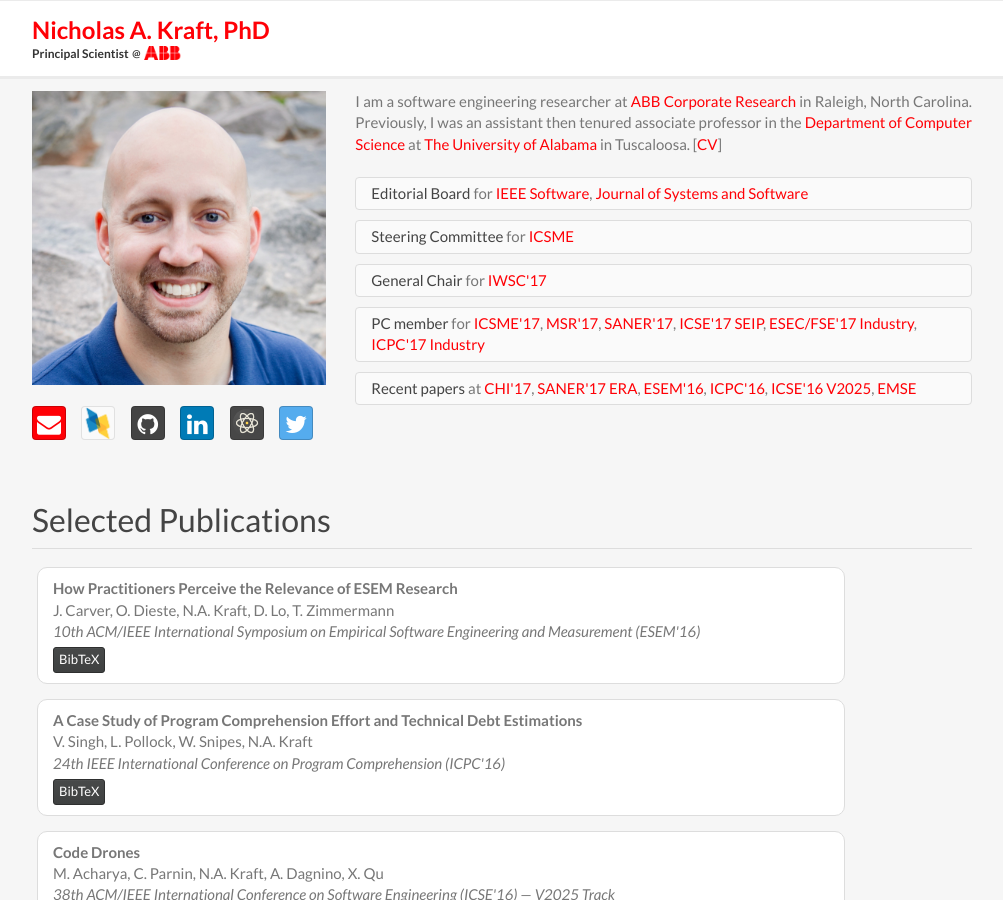
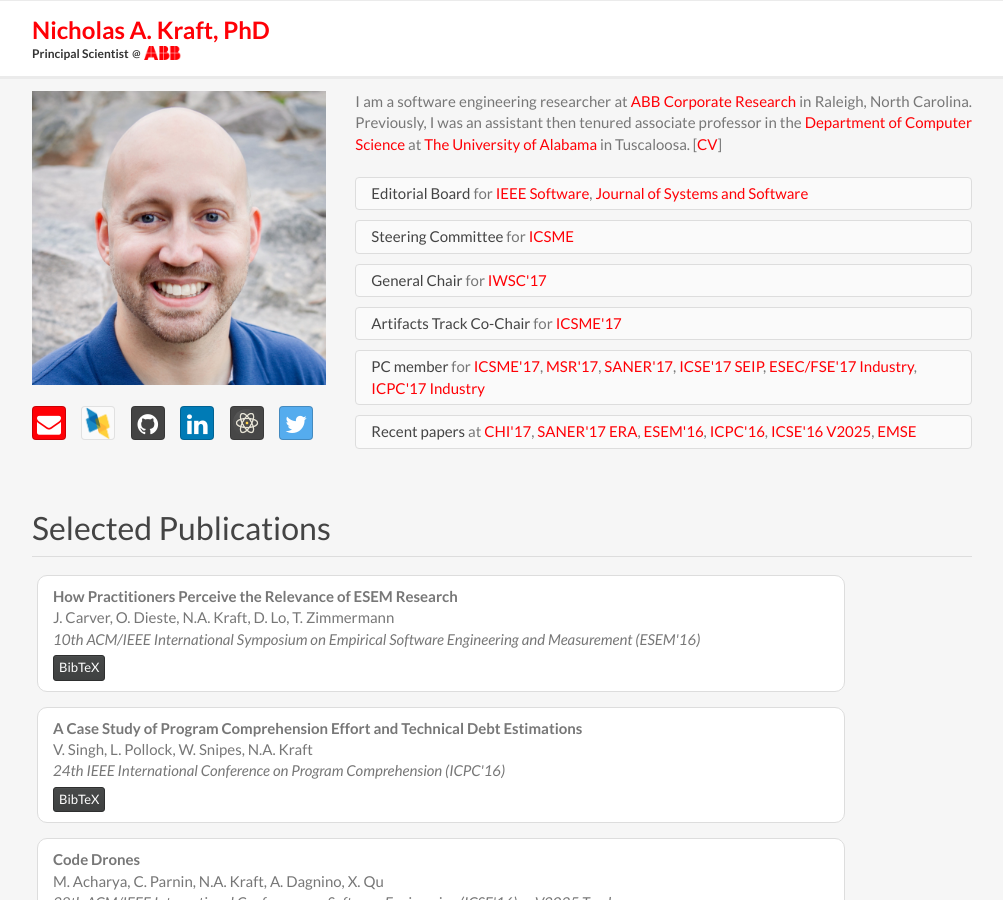
Before and after one commit to nkraft/nkraft.github.io, a Jekyll site: the page built from index.html, in a window 1280 px wide and 900 px high. Shown: the whole window, without its empty margins (138-1141 px from the left). Built offline with Jekyll 4.4.1, drawn with Linux system fonts in a browser that asks for light colours; nearby versions of some CDN libraries.

Commit message:
Update header.html

```diff
--- a/_includes/header.html
+++ b/_includes/header.html
@@ -63,6 +63,15 @@
                             </ul>
                             <ul class="list-group">
                                 <li class="list-group-item">
+                                    <span class="list-group-item-heading">Artifacts Track Co-Chair</span>
+                                    <span class="list-group-item-text">
+                                        for
+                                        <a href="http://icsme2017.github.io/">ICSME'17</a>
+                                    </span>
+                                </li>
+                            </ul>
+                            <ul class="list-group">
+                                <li class="list-group-item">
                                     <span class="list-group-item-heading">PC member</span>
                                     <span class="list-group-item-text">
                                         for
```
